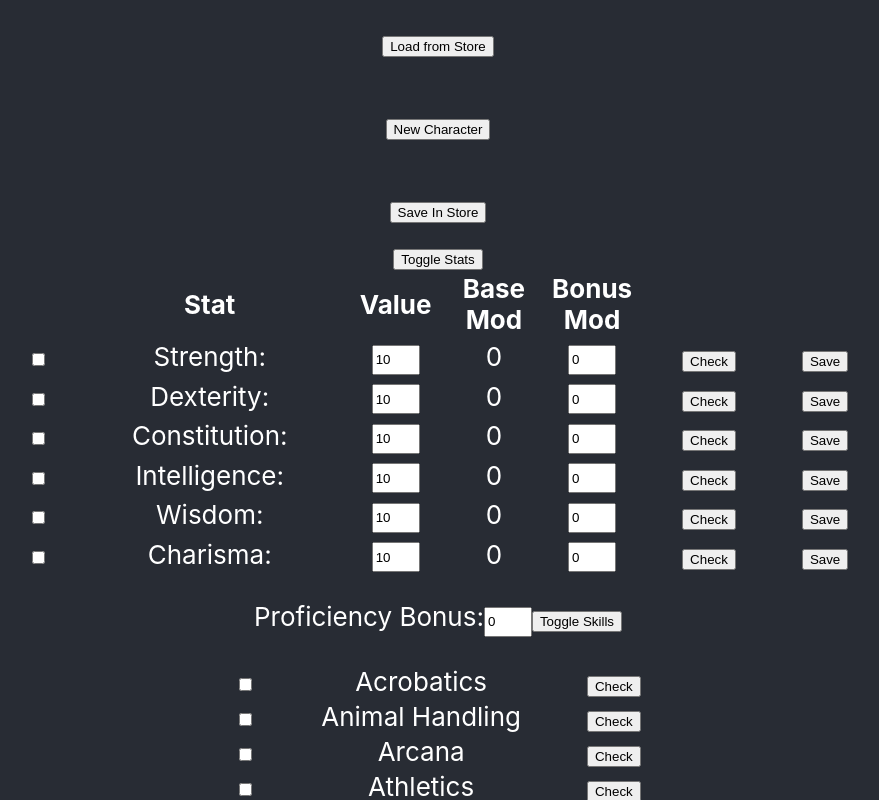
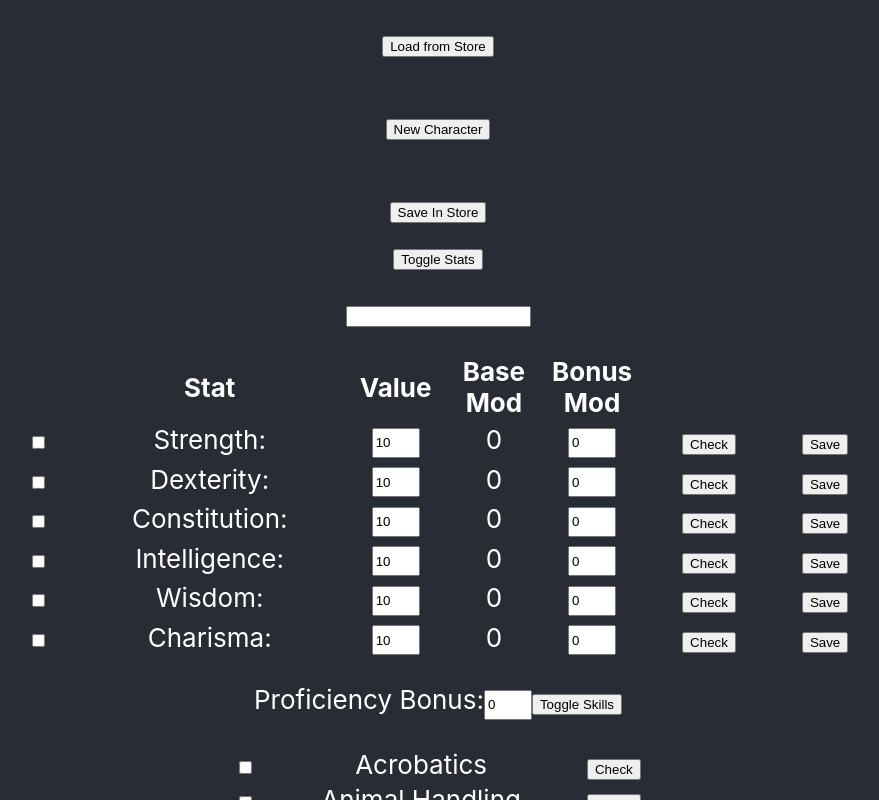
Before and after one commit to TheVynzler121/React-katas, a React (Create React App) app: page / in a window 1280 px wide. Both pictures are taken after a click on the button "New Character". Shown: the top 800 px of the page, without its empty margins (202-1081 px from the left). Built offline with nearby package versions, Linux system fonts and the light colour scheme.

Commit message:
added character name

```diff
--- a/src/CharacterSheet.tsx
+++ b/src/CharacterSheet.tsx
@@ -39,6 +39,7 @@ function CharacterSheet(props: {
   const [survivalProf, setSurvivalProf] = useState<boolean>(props.characterSheet.survivalProf);
   const [showStats, setShowStats] = useState<boolean>(true);
   const [showSkills, setShowSkills] = useState<boolean>(true);
+  const [characterName, setCharacterName] = useState<string>("");
 
   useEffect(() => {
     setRollResults(props.characterSheet.rollResults);
@@ -67,6 +68,7 @@ function CharacterSheet(props: {
     setSleightOfHandProf(props.characterSheet.sleightOfHandProf);
     setStealthProf(props.characterSheet.stealthProf);
     setSurvivalProf(props.characterSheet.survivalProf);
+    setCharacterName(props.characterSheet.characterName);
   }, [props.characterSheet]);
 
   const pushToHistory = (r: RollResult) => {
@@ -76,6 +78,7 @@ function CharacterSheet(props: {
 
   const saveToStoreHandler = () => {
     const characterSheetState: CharacterSheetState = {
+      characterName: characterName,
       rollResults: rollResults,
       profBonus: profBonus,
       strengthStat: strengthStat,
@@ -119,6 +122,14 @@ function CharacterSheet(props: {
         </button>
       </p>
       <button onClick={() => setShowStats(!showStats)}>Toggle Stats</button>
+      <p>
+        <input
+        className="statName"
+        type="string"
+        onChange={(e) => setCharacterName(e.target.value)}
+        value={characterName}
+        />
+      </p>
       {showStats && (
         <table>
           <thead>
--- a/src/DndAdminPanel.tsx
+++ b/src/DndAdminPanel.tsx
@@ -11,6 +11,7 @@ const defaultStat = {
 };
 
 const defaultSheet = {
+  characterName: "",
   rollResults: [],
   profBonus: 0,
   strengthStat: { ...defaultStat, statName: "Strength" },
--- a/src/DndHelpers.ts
+++ b/src/DndHelpers.ts
@@ -120,7 +120,7 @@ export function FirstUniqueChar(str: string): number{
         if (!indexToCountMap.get(str[i])) {
             indexToCountMap.set(str[i], 1);
         } else {
-            indexToCountMap.set(str[i], indexToCountMap.get(str[i]) + 1);
+            indexToCountMap.set(str[i], (indexToCountMap.get(str[i])||0) + 1);
         }
     }
 
--- a/src/DndTypes.ts
+++ b/src/DndTypes.ts
@@ -16,6 +16,7 @@ export interface CharacterStat {
 }
 
 export interface CharacterSheetState {
+  characterName: string;
   rollResults: RollResult[]; // List<RollResult>  // IEnumerable<RollResult>
   profBonus: number;
   strengthStat: CharacterStat;
```
